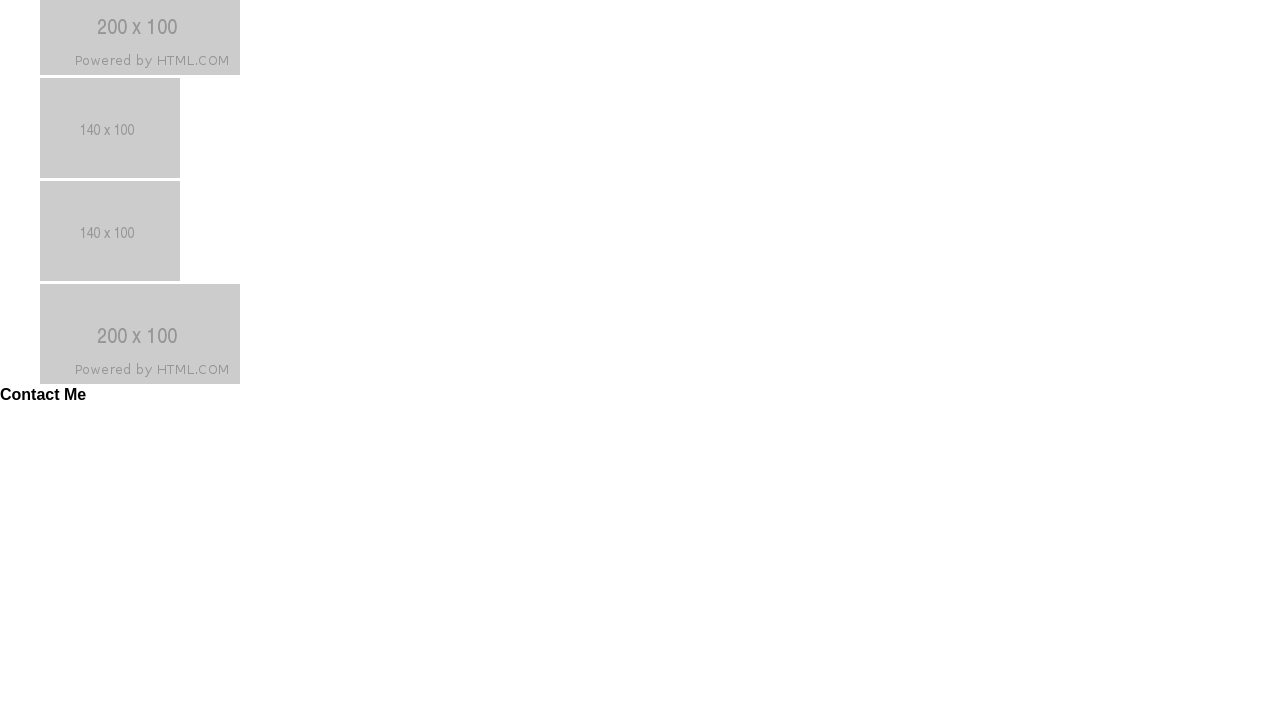
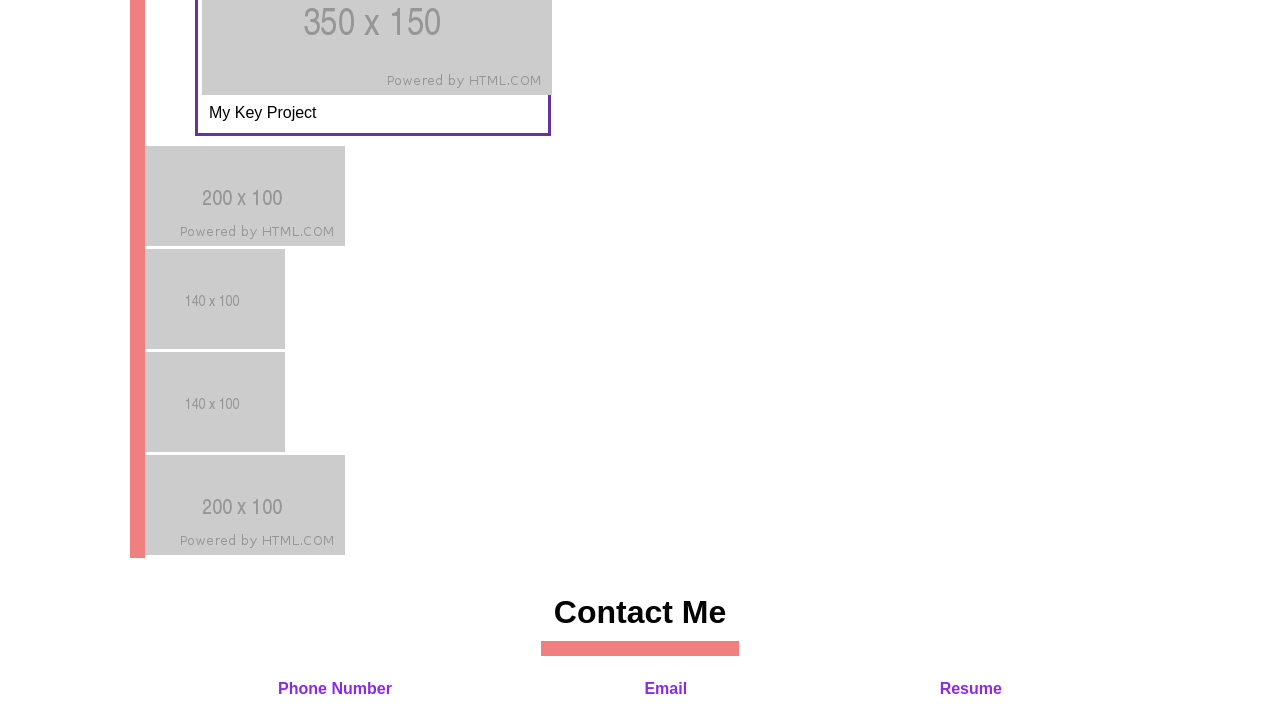
Before and after one commit to Schoen9576/CSS-Portfolio, a plain HTML site: page index.html in a window 1280 px wide. Shown: the part 684-1407 px from the top of the page. Before the commit the page ends 1087 px from the top, so only its background shows below. Drawn offline with Linux system fonts and the light colour scheme.

Commit message:
made changes to flex headers and partition of projects

```diff
--- a/assets/style.css
+++ b/assets/style.css
@@ -52,10 +52,52 @@
       font-size: 200%;
   }
 
-  main{
+  main {
       display: block
   }
 
-  section{
+  section {
       display: flex;
+      margin: 2%;
   }
+
+  #majorProject {
+    border: rebeccapurple solid;
+    flex: 0 0 300px;
+    padding: 1% ;
+    margin: 0 50px 10px 50px;
+  }
+
+  footer ul{
+    display: flex;
+    justify-content: space-evenly;
+    min-width: 300px;
+    margin: 2%;
+    font-weight: bold;
+    color: blueviolet;
+  }
+
+  section h2 {
+      font-weight: bold;
+      font-size: 200%;
+      border-right: lightcoral solid;
+      border-width: 15px;
+      padding: 1%
+  }
+  section p {
+      margin: 2%;
+  }
+
+  footer h2 {
+    margin: auto;
+    font-weight: bold;
+    font-size: 200%;
+    border-bottom: lightcoral solid;
+    border-width: 15px;
+    padding: 1%;
+  }
+
+  footer{
+      display: flex;
+      flex-direction: column;
+  }
--- a/index.html
+++ b/index.html
@@ -30,26 +30,31 @@
     <main>
         <section>
             <h2>About Me</h2>
-                <p>
-                    Lorem, ipsum dolor sit amet consectetur adipisicing elit. Odio facilis deserunt ullam illo eveniet nam temporibus eum sed dolore quod doloremque repellat fugit sint ad optio qui, expedita enim id.
-                </p>
-        </section>
+            <p>
+                Lorem, ipsum dolor sit amet consectetur adipisicing elit. Odio facilis deserunt ullam illo eveniet nam temporibus eum sed dolore quod doloremque repellat fugit sint ad optio qui, expedita enim id.
+            </p>
+            <br>
+            <p>
+                Lorem ipsum dolor sit amet consectetur, adipisicing elit. Id, corrupti reprehenderit. Expedita iure tempore facilis rem, vero, modi blanditiis similique nobis quasi iusto, quam ea? Vel molestias possimus esse quo.
+            </p>
+            </section>
         <section>
             <h2>Work</h2>
                 <div class = "work">
                     <div id = "majorProject">
                         <img src="/assets/images/350x150.png" alt="major project">
+                        <p> My Key Project</p>
                     </div>
-                    <div class = "projects">
+                    <div class = "projectsBig">
                         <img src="/assets/images/200x100.png" alt="secondary project">
                     </div>
-                    <div class = "projects">
+                    <div class = "projectsSmall">
                         <img src="/assets/images/140x100.png" alt="placeholder image">
                     </div>
-                    <div class = "projects">
+                    <div class = "projectsBig">
                         <img src="/assets/images/140x100.png" alt="placeholder image">
                     </div>
-                    <div class = "projects">
+                    <div class = "projectsSmall">
                         <img src="/assets/images/200x100.png" alt="placeholder image">
                     </div>
                 </div>
@@ -58,7 +63,9 @@
     <footer>
         <h2>Contact Me</h2>
             <ul>
-                <li></li>
+                <li><a href"#">Phone Number</a></li>
+                <li><a href"#">Email</a></li>
+                <li><a href"#">Resume</a></li>
             </ul>
     </footer>
 </body>
```
